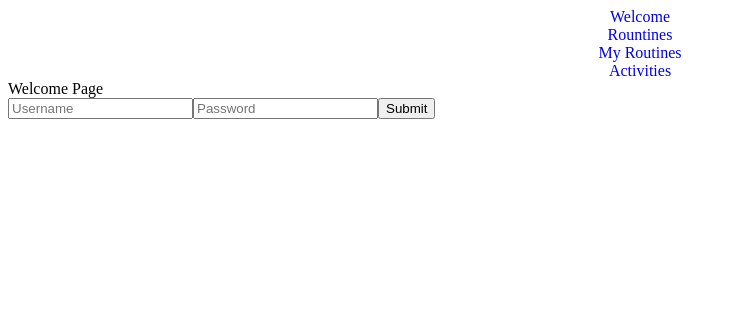
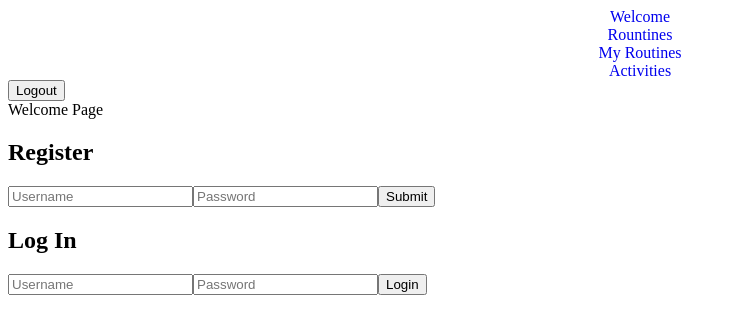
Before and after one commit to Josh-Zach-fitness-project/fitness-app, a React (Create React App) app in the folder frontend/: page / in a window 1280 px wide. Shown: the top 334 px of the page, without its empty margins (0-736 px from the left). Built offline with nearby package versions, Linux system fonts and the light colour scheme; no server answers.

Commit message:
finished log/register

```diff
--- a/frontend/src/api/authentication.js
+++ b/frontend/src/api/authentication.js
@@ -1,26 +1,25 @@
-const APIURL = 'http://fitnesstrac-kr.herokuapp.com/api/'
+const APIURL = 'http://fitnesstrac-kr.herokuapp.com/api'
 
-export const authenticateUser = async (userobject) => {
-    // console.log(userobject);
+export const authenticateUser = async ({username, password}) => {
   try {
   const response = await fetch(`${APIURL}/users/login`, {
     method: "POST",
     headers: {
       'Content-Type': 'application/json'
     },
-        body: JSON.stringify(userobject)
+    body: JSON.stringify({username, password})
   });
+  console.log("RESPONSE", response)
 
-          const {success, error, data} = await response.json();
-          console.log(data);
-          if(success) {
-            const {token, message} = data;
+      const result = await response.json();
+      console.log(result);
+      const {user, message, token}  = result;
+      if(token) {
         localStorage.setItem('token', token);
-            return {token, message};
+        return {user, token, message};
       }
-          if (!success && !error){
-            const {name, message} = data;
-            return {name, message};
+      if (!token){
+        return {message};
       }
       return;
       } catch (err) {
@@ -28,29 +27,26 @@ export const authenticateUser = async (userobject) => {
       }
   }
 
-  export const authenticateNewUser = async (userobject) => {
+  export const authenticateNewUser = async ({username, password}) => {
     try {
       const response = await fetch(`${APIURL}/users/register`, {
         method: "POST",
         headers: {
           'Content-Type': 'application/json'
         },
-        body: JSON.stringify(userobject)
+        body: JSON.stringify({username, password})
       });
-    console.log("This is our userObject", userobject)
+      console.log("RESPONSE", response)
 
-          const {success, error, data} = await response.json();
-          console.log("this is data", data)
-          console.log("This is success", success);
-          console.log("this is error", error);
-          if(success) {
-            const {token, message} = data;
+          const result = await response.json();
+          console.log(result);
+          const {user, message, token}  = result;
+          if(token) {
             localStorage.setItem('token', token);
-            return {token, message};
+            return {user, token, message};
           }
-          if (!success && !error){
-            const {name, message} = data;
-            return {name, message};
+          if (!token){
+            return {message};
           }
           return;
       } catch (err) {
--- a/frontend/src/api/index.js
+++ b/frontend/src/api/index.js
@@ -1,4 +1,4 @@
-const APIURL = 'http://fitnesstrac-kr.herokuapp.com/api/'
+const APIURL = 'http://fitnesstrac-kr.herokuapp.com/api'
 
 export const fetchRoutines = async () => {
     try {
--- a/frontend/src/components/App.js
+++ b/frontend/src/components/App.js
@@ -26,7 +26,7 @@ const App = () => {
     }, [])
     return(
     <>
-    <NavBar />
+    <NavBar setIsLoggedIn={setIsLoggedIn} setUser={setUser} setToken={setToken}/>
     <Routes>
         <Route path='/' element={<Welcome token={token} setToken={setToken} isLoggedIn={isLoggedIn} setIsLoggedIn={setIsLoggedIn} user={user} setUser={setUser} />}></Route>
         <Route path='/activities' element={<Activities activities={activities}/>}></Route>
--- a/frontend/src/components/Login.js
+++ b/frontend/src/components/Login.js
@@ -0,0 +1,39 @@
+import { React, useState } from "react";
+import { authenticateUser } from "../api/authentication";
+
+const Login = ({setToken, setIsLoggedIn, setUser}) => {
+    const [username, setUsername] = useState("");
+    const [password, setPassword] = useState("");
+
+    const handleSubmit = async (event) => {
+        event.preventDefault();
+        const data = await authenticateUser({username: username, password: password});
+        if(data.token) {
+            setToken(data.token);
+            setIsLoggedIn(true);
+            setUser(data.user);
+        }
+        setUsername("");
+        setPassword("");
+    }
+
+    return(
+        <>
+        <h2>Log In</h2>
+        <form onSubmit={handleSubmit}>
+            <input
+            placeholder="Username" value={username} onChange={(event) => setUsername(event.target.value)}
+            ></input>
+            <input
+            placeholder="Password" value={password} onChange={(event) => setPassword(event.target.value)}
+            ></input>
+            <button type="submit"
+
+            >Login</button>
+        </form>
+
+        </>
+    )
+}
+
+export default Login;
--- a/frontend/src/components/NavBar.js
+++ b/frontend/src/components/NavBar.js
@@ -1,7 +1,8 @@
 import React from 'react';
 import { NavLink} from 'react-router-dom';
 
-const NavBar = () => {
+const NavBar = ({setIsLoggedIn, setUser, setToken}) => {
+
     return(
     <>
     <nav id='navbar'>
@@ -9,6 +10,17 @@ const NavBar = () => {
         <NavLink to='/routines' id='navFeature'>Rountines</NavLink>
         <NavLink to='/myroutines' id='navFeature'>My Routines</NavLink>
         <NavLink to='/activities' id='navFeature'>Activities</NavLink>
+        <button
+        onClick={() => {
+          setIsLoggedIn(false);
+          setUser({});
+          setToken('');
+          localStorage.removeItem('token');
+        //   navigate('/');
+        }}
+      >
+        Logout
+      </button>
     </nav>
     </>
     )
--- a/frontend/src/components/Register.js
+++ b/frontend/src/components/Register.js
@@ -7,12 +7,11 @@ const Register = ({setToken, setIsLoggedIn, setUser}) => {
 
     const handleSubmit = async (event) => {
         event.preventDefault();
-        const userToRegister = {username: username, password: password};
-        const data = await authenticateNewUser(userToRegister);
+        const data = await authenticateNewUser({username: username, password: password});
         if(data.token) {
             setToken(data.token);
             setIsLoggedIn(true);
-            setUser(username);
+            setUser(data.user);
         }
         setUsername("");
         setPassword("");
@@ -20,6 +19,7 @@ const Register = ({setToken, setIsLoggedIn, setUser}) => {
 
     return(
         <>
+        <h2>Register</h2>
         <form onSubmit={handleSubmit}>
             <input
             placeholder="Username" value={username} onChange={(event) => setUsername(event.target.value)}
--- a/frontend/src/components/Routines.js
+++ b/frontend/src/components/Routines.js
@@ -1,12 +1,14 @@
-import React from 'react';
+import React, { useState } from 'react';
 
 const Routines = ({routines}) => {
+    const [myRoutines, setMyRoutines] = useState(false)
 
     return(
     <>
+
     <div>Routines Page</div>
     <section>
-        <h1>These are the Routines</h1>
+        <h1>These are the Public Routines</h1>
         {routines.length ? routines.map((routine) => {
             return (
                 <article key={routine.id} id='singleRoutine'>
--- a/frontend/src/components/Welcome.js
+++ b/frontend/src/components/Welcome.js
@@ -1,11 +1,27 @@
 import React from 'react';
 import Register from './Register';
+import Login from './Login';
 
 const Welcome = ({token, setToken, isLoggedIn, setIsLoggedIn, user, setUser}) => {
     return(
     <>
     <div>Welcome Page</div>
-    <Register token={token} setToken={setToken} isLoggedIn={isLoggedIn} setIsLoggedIn={setIsLoggedIn} user={user} setUser={setUser} />
+    <Register
+        token={token}
+        setToken={setToken}
+        isLoggedIn={isLoggedIn}
+        setIsLoggedIn={setIsLoggedIn}
+        user={user}
+        setUser={setUser}
+        />
+    <Login
+        token={token}
+        setToken={setToken}
+        isLoggedIn={isLoggedIn}
+        setIsLoggedIn={setIsLoggedIn}
+        user={user}
+        setUser={setUser}
+    />
     </>
     )
 }
```
Lines whose indentation alone changed are shown as unchanged.
